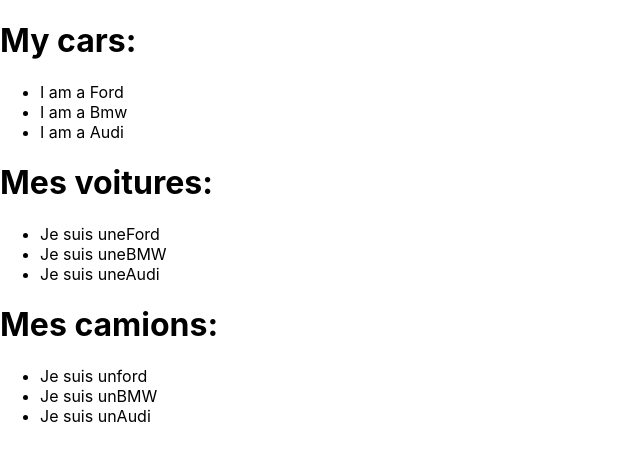
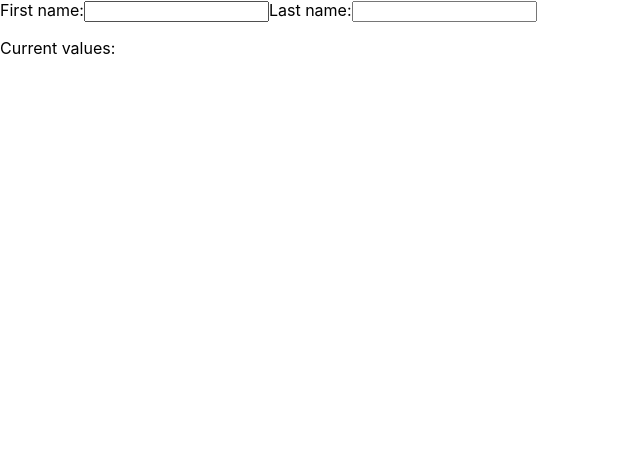
Before and after one commit to ariellechuenteu-cell/Dev-react, a React (Create React App) app: page / in a window 1280 px wide. Shown: the top 460 px of the page, without its empty margins (0-640 px from the left). Built offline with nearby package versions, Linux system fonts and the light colour scheme.

Commit message:
Introduction au formulaire et ses composants(champs d'entree, case a cocher, bouton radio, textarea,recuperation des valeurs saisies)

```diff
--- a/src/index.js
+++ b/src/index.js
@@ -1,4 +1,5 @@
 import React from 'react';
+import {useState} from 'react';
 import ReactDOM from 'react-dom/client';
 import './index.css';
 import App from './App';
@@ -6,54 +7,250 @@ import reportWebVitals from './reportWebVitals';
 
 import { createRoot } from 'react-dom/client'
 
-//Liste react: on affiche les listes avec la methode map()
-function MyCars(){
-  const cars =['Ford', 'Bmw', 'Audi'];
+//Les formulaires react
+//Ajout des formulaires dans react
+function MyForm(){
   return(
-    <>
-    <h1>My cars:</h1>
-    <ul>
-      {cars.map((car)=> <li>I am a {car}</li>)}
-    </ul>
-    </>
+    <form>
+      <label>Enter your name:
+        <input type="text" />
+      </label>
+    </form>
   );
 
 }
 
-//Cles dans les listes react
-function MesVoitures(){
-  const voitures = [{id:1001, brand:'Ford'}, {id:1002, brand:'BMW'}, {id:1003, brand:'Audi'}];
+
+//utilisation du hook useState pour gerer l'entree
+function MonFormulaire(){
+  //Déclarer une variable d’état pour contenir la valeur de l’entrée et une fonction pour la mettre à jour
+  const [name, setName]= useState("");
+
+  //Créer une fonction pour gérer l’événement de changement
+  function handleChange(e){
+    setName(e.target.value);
+
+  }
   return(
-    <>
-    <h1>Mes voitures:</h1>
-    <ul>
-      {voitures.map((voiture) => <li key={voiture.id}>Je suis une{voiture.brand}</li>)}
-    </ul>
-    </>
+    //Définir la valeur du champ d’entrée à la variable d’état et à l’attribut onChange pour gérer l’événement de changement
+    <form>
+      <label>Enter your userName:
+        <input type="text" value={name} onChange={handleChange}/>
+      </label>
+      <p>Current value: {name}</p>
+    </form>
   );
 
 }
 
-//Utilisation de l'index du tableau comme cle(non recommande poue les listes dynamiques)
-function MesCamions(){
-  const camions = ['ford','BMW','Audi'];
+
+//Soumission des formulaires react
+function SubmitForm(){
+  const[name, setName]=useState("");
+
+  function handleChange(e){
+    setName(e.target.value);
+
+  }
+
+  function handleSubmit(e){
+    e.preventDefault();
+    alert(name);
+
+  }
+
   return(
-    <>
-    <h1>Mes camions:</h1>
-    <ul>
-      {camions.map((camion, index) =><li key={index}>Je suis un{camion}</li>)}
-    </ul>
-    </>
+    <form onSubmit={handleSubmit}>
+      <label>Entre ton nom complet:
+        <input type="text" value={name} onChange={handleChange} />
+      </label>
+      <input type="submit" />
+    </form>
   );
+
 }
 
+
+//React form textarea
+function MyForm2(){
+  const[mytxt, setMytxt]=useState("");
+
+  function handleChange(e){
+    setMytxt(e.target.value);
+
+  }
+  return(
+    <form>
+      <label>Write here:
+        <textarea value={mytxt} onChange={handleChange} />
+      </label>
+      <p>Current value:{mytxt}</p>
+    </form>
+  )
+
+}
+
+
+//React form select
+function MyForm3(){
+  const [mycar, setMyCar]= useState("volvo");
+
+  const handleChange = (event) =>{
+    setMyCar(event.target.value);
+  }
+  return(
+    <form>
+      <select value={mycar} onChange={handleChange}>
+        <option value='ford'> ford</option>
+        <option value='volvo'>volvo</option>
+        <option value='audi'> audi</option>
+      </select>
+    </form>
+  )
+
+}
+
+//Boutons radio
+function MyForm4(){
+  const [selectedFruit, setSelectedFruit] = useState('banana');
+
+  const handleChange = (event) =>{
+    setSelectedFruit(event.target.value);
+  };
+
+  const handleSubmit = (event) =>{
+    alert(`your favorite fruit is : ${selectedFruit}`);
+    event.prevaultDefault();
+  };
+
+  return(
+    <form onSubmit={handleSubmit}>
+      <p>Select your favorite fruit:</p>
+      <label>
+        <input type='radio'
+        name='fruit'
+        value='apple'
+        checked={selectedFruit === 'apple'}
+        onChange = {handleChange}
+        /> Apple
+      </label>
+      <br />
+      <label>
+        <input type='radio'
+        name='fruit'
+        value='banana'
+        checked={selectedFruit === 'banana'}
+        onChange={handleChange}
+        /> Banana
+      </label>
+      <br />
+      <label>
+        <input type='radio'
+        name='fruit'
+        value='cherry'
+        checked={selectedFruit === 'cherry'}
+        onChange={handleChange}
+        />Cherry
+      </label>
+      <br />
+      <button type="submit">Submit</button>
+    </form>
+  );
+
+}
+
+
+//Case a cocher
+function MyForm5() {
+  const[inputs, setInputs] = useState({});
+
+  const handleChange = (e) =>{
+    const target =e.target;
+    const value = target.type === 'checked'? target.checked : target.value;
+    const name = target.name;
+    setInputs(values => ({...values, [name]: value}))
+  };
+
+  const handleSubmit = (event) =>{
+    let fillings ='';
+    if (inputs.tomato) fillings += 'tomato';
+    if (inputs.onion){
+      if (inputs.tomato) fillings += 'and';
+      fillings += 'onion';
+    }
+    if (fillings == '') fillings = 'no fillings';
+    alert(`${inputs.firstname} wats a burger with ${fillings}`);
+    event.preventDefault();
+
+  };
+
+  return(
+    <form onSubmit ={handleSubmit}>
+      <label>My name is:
+        <input type='text'
+          name='firstname'
+          value={inputs.firstname}
+          onChange={handleChange}
+          />
+        </label>
+
+        <p>I want a burger with:</p>
+        <label>Tomato:
+          <input type='checkbox'
+          name='tomato'
+          checked={inputs.tomato}
+          onChange={handleChange}
+          />
+        </label>
+        <label>Onion
+          <input type='checkbox'
+          name='onion'
+          checked={inputs.onion}
+          onChange={handleChange}
+          />
+        </label>
+        <button type='submit'>Submit</button>
+    </form>
+  )
+}
+
+//Entree multiples
+function MyForm6(){
+  const [inputs, setInputs] = useState({});
+
+  const handleChange = (e) => {
+    const name = e.target.name;
+    const value = e.target.value;
+    setInputs(values => ({...values, [name]: value}))
+  }
+
+  return (
+    <form>
+      <label>First name:
+      <input
+        type="text"
+        name="firstname"
+        value={inputs.firstname}
+        onChange={handleChange}
+      />
+      </label>
+      <label>Last name:
+        <input
+          type="text"
+          name="lastname"
+          value={inputs.lastname}
+          onChange={handleChange}
+        />
+      </label>
+      <p>Current values: {inputs.firstname} {inputs.lastname}</p>
+    </form>
+  )
+}
 
 const root = ReactDOM.createRoot(document.getElementById('root'));
 root.render(
   <reactStrictMode>
-    <MyCars />
-    <MesVoitures />
-    <MesCamions />
+    <MyForm6 />
   </reactStrictMode>
 );
 
```
